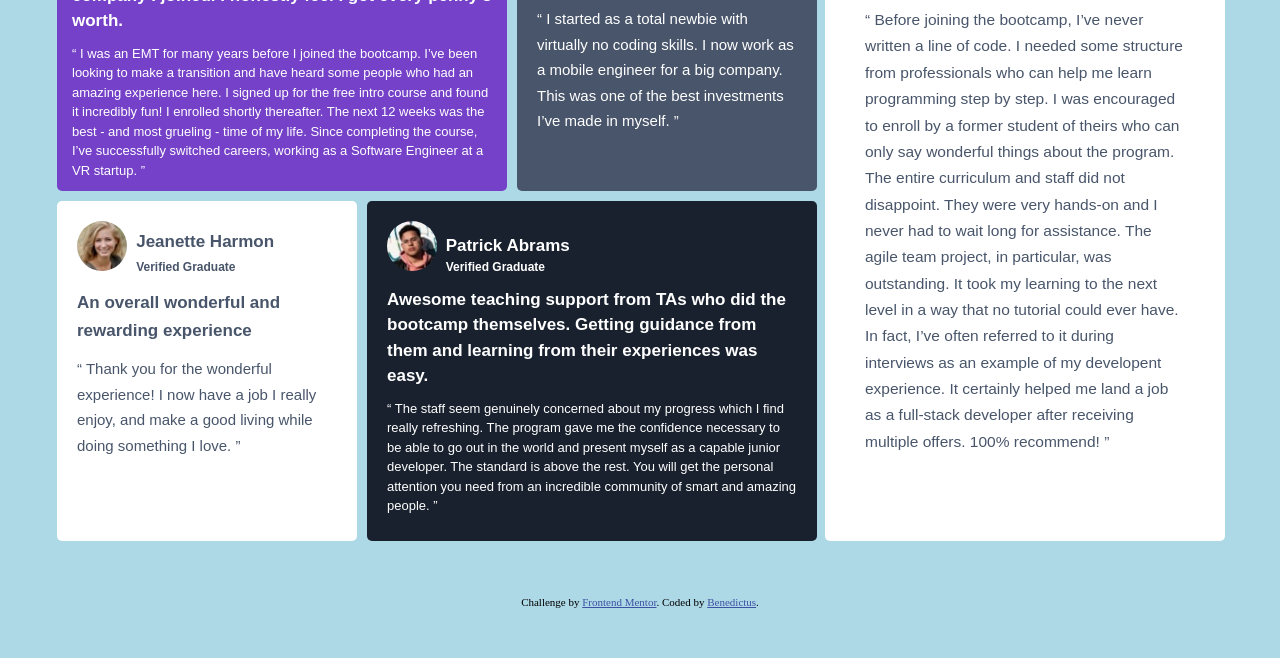
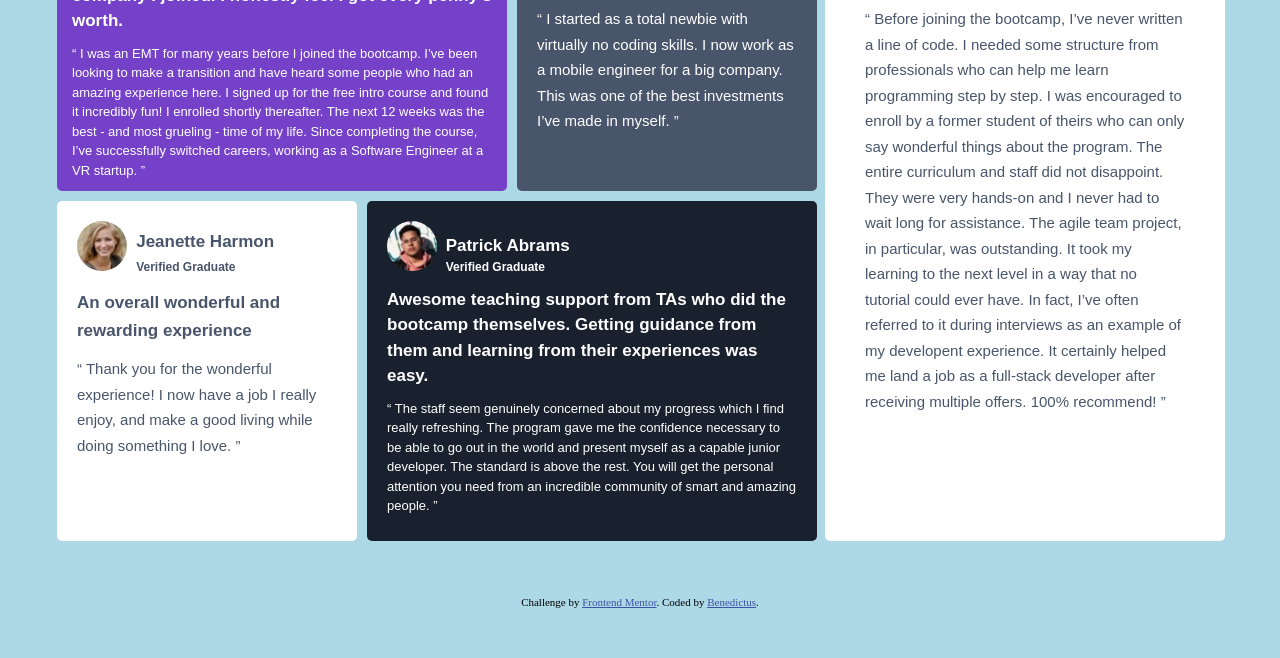
Before and after one commit to bene-coder/Web-design-and-development, a plain HTML site: page testimonials-grid-section-main/index.html in a window 1280 px wide. Shown: the part 154-812 px from the top of the page. Drawn offline with Linux system fonts and the light colour scheme.

Commit message:
css grid styling

```diff
--- a/testimonials-grid-section-main/style.css
+++ b/testimonials-grid-section-main/style.css
@@ -135,7 +135,7 @@ img{
     border-radius: .5rem;
     margin: 3px;
     line-height: 1.7;
-    font-size: 15.5px;
+    font-size: 15px;
 }
 h1 > .box-5 {
     font-weight: 700px;
```
